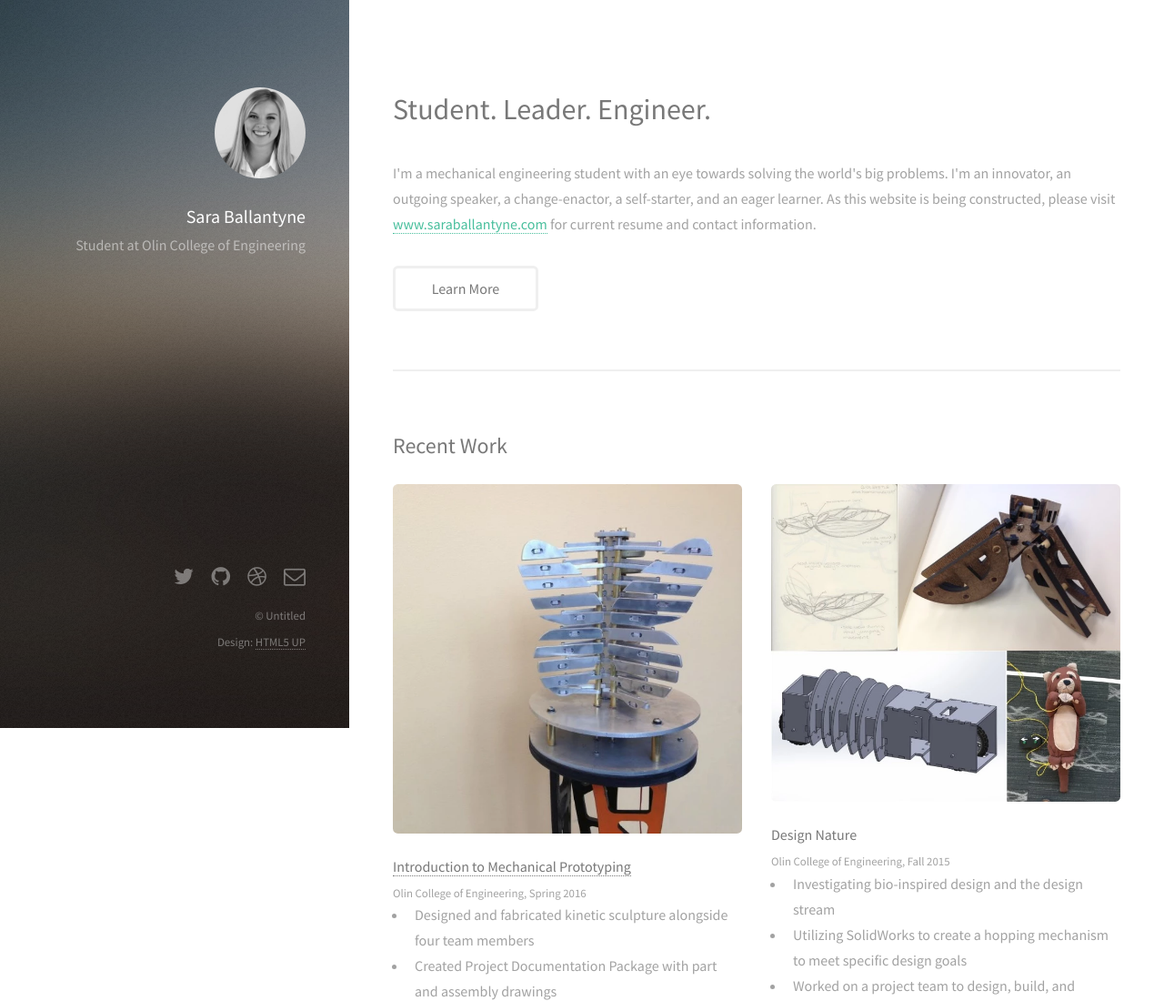
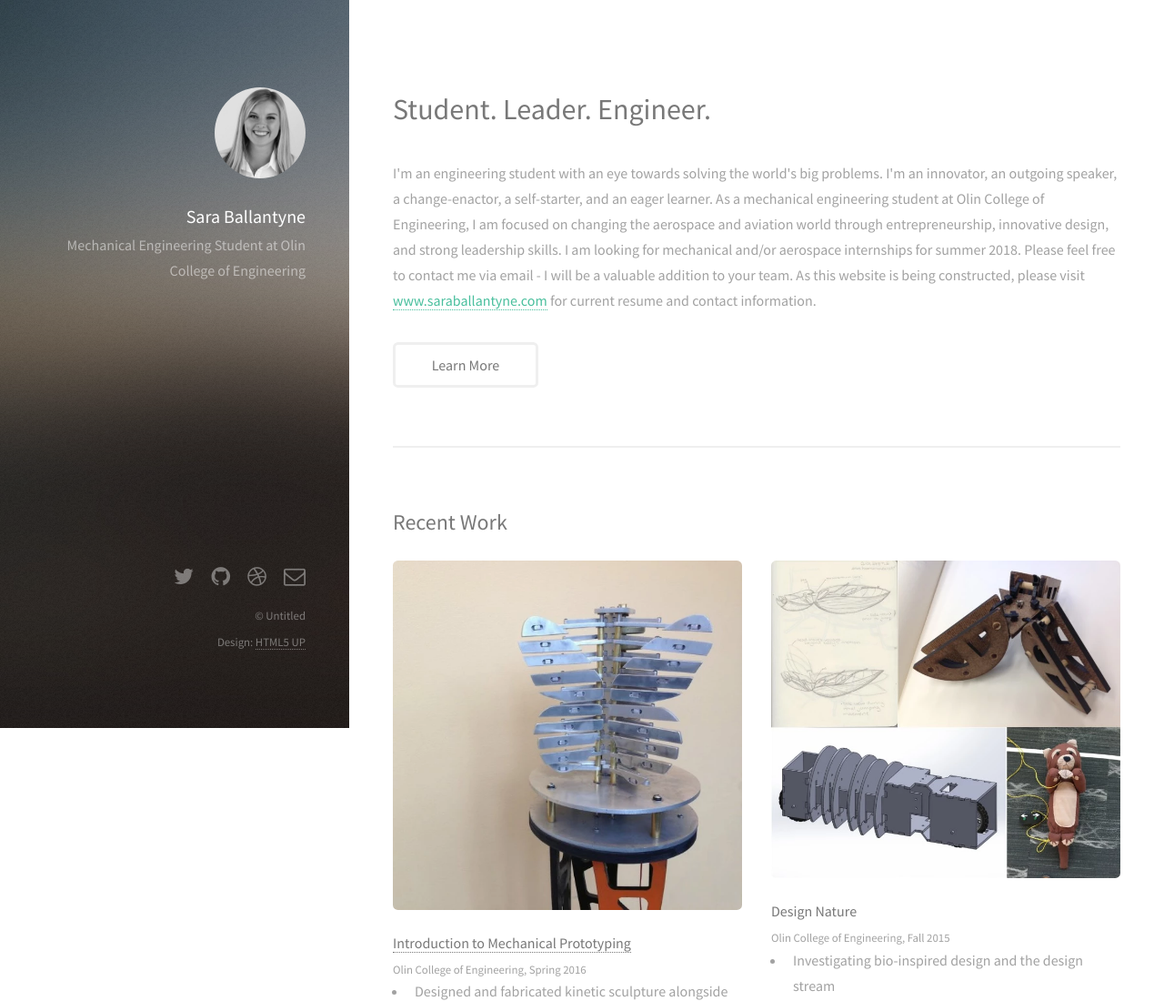
Before and after one commit to sballantyne/sballantyne.github.io, a plain HTML site: page index.html in a window 1280 px wide. Shown: the top 1100 px of the page at 91% size. Drawn offline with Linux system fonts and the light colour scheme; files whose address does not match are found by name.

Commit message:
Updating summary heading

```diff
--- a/index.html
+++ b/index.html
@@ -19,7 +19,7 @@
 			<header id="header">
 				<a href="#" class="image avatar"><img src="../images/linkedin_image.jpg" alt="" /></a>
 				<h1><strong>Sara Ballantyne</strong><br> </h1>
-				 <hl> Student at Olin College of Engineering<br /> </a> </h1>
+				 <hl> Mechanical Engineering Student at Olin College of Engineering<br /> </a> </h1>
 			</header>
 
 		<!-- Main -->
@@ -31,7 +31,12 @@
 							<h2>Student. Leader. Engineer.
 							</h2>
 						</header>
-						<p>I'm a mechanical engineering student with an eye towards solving the world's big problems. I'm an innovator, an outgoing speaker, a change-enactor, a self-starter, and an eager learner.
+						<p>I'm an engineering student with an eye towards solving the world's big problems. I'm an innovator, an outgoing speaker, a change-enactor, a self-starter, and an eager learner.
+
+As a mechanical engineering student at Olin College of Engineering, I am focused on changing the aerospace and aviation world through entrepreneurship, innovative design, and strong leadership skills.
+
+I am looking for mechanical and/or aerospace internships for summer 2018. Please feel free to contact me via email - I will be a valuable addition to your team.
+
 						As this website is being constructed, please visit <a href="http://www.saraballantyne.com">www.saraballantyne.com</a> for current resume and contact information.</p>
 						<ul class="actions">
 							<li><a href="Sara Ballantyne.pdf" class="button">Learn More</a></li>
```
